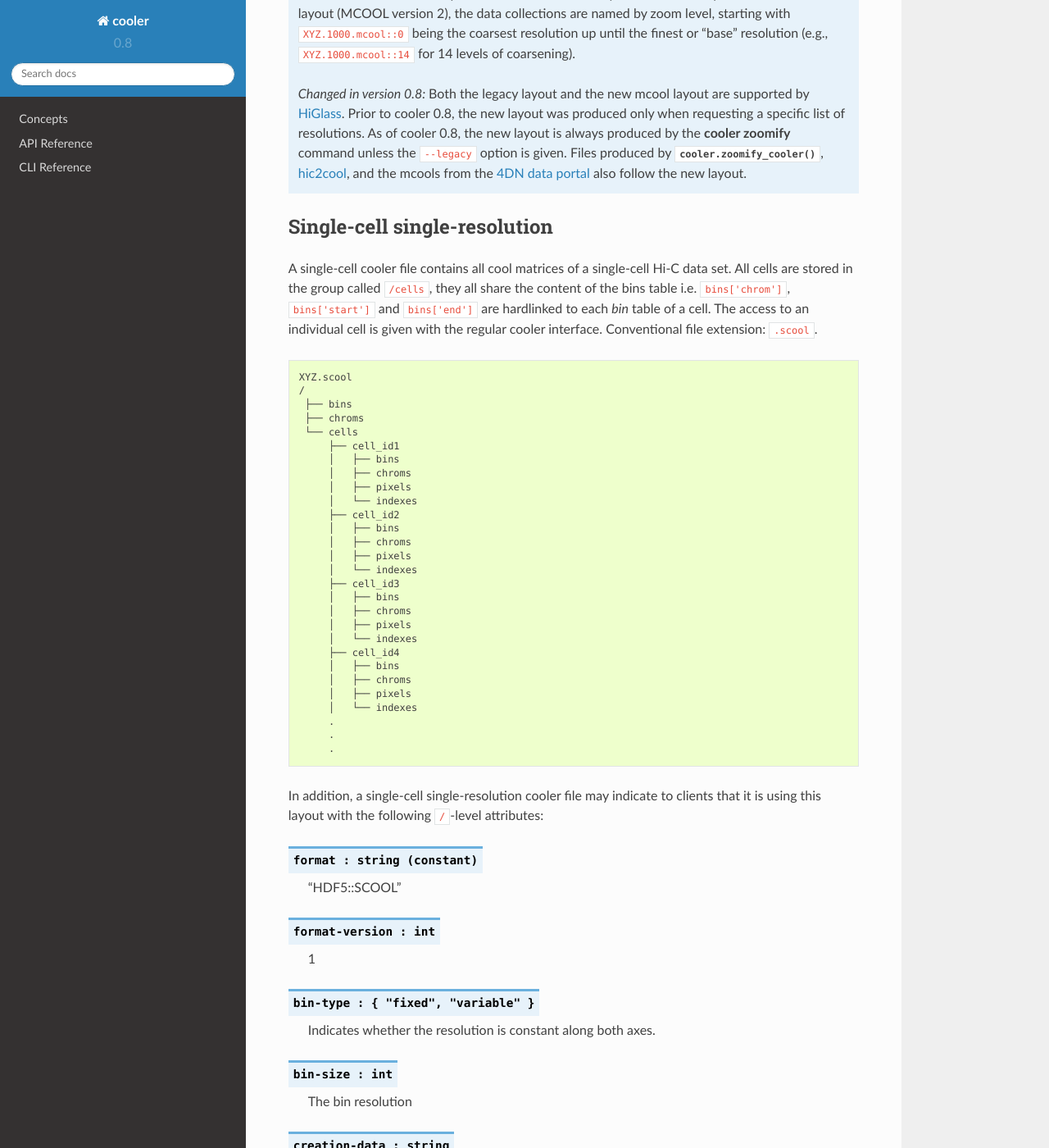
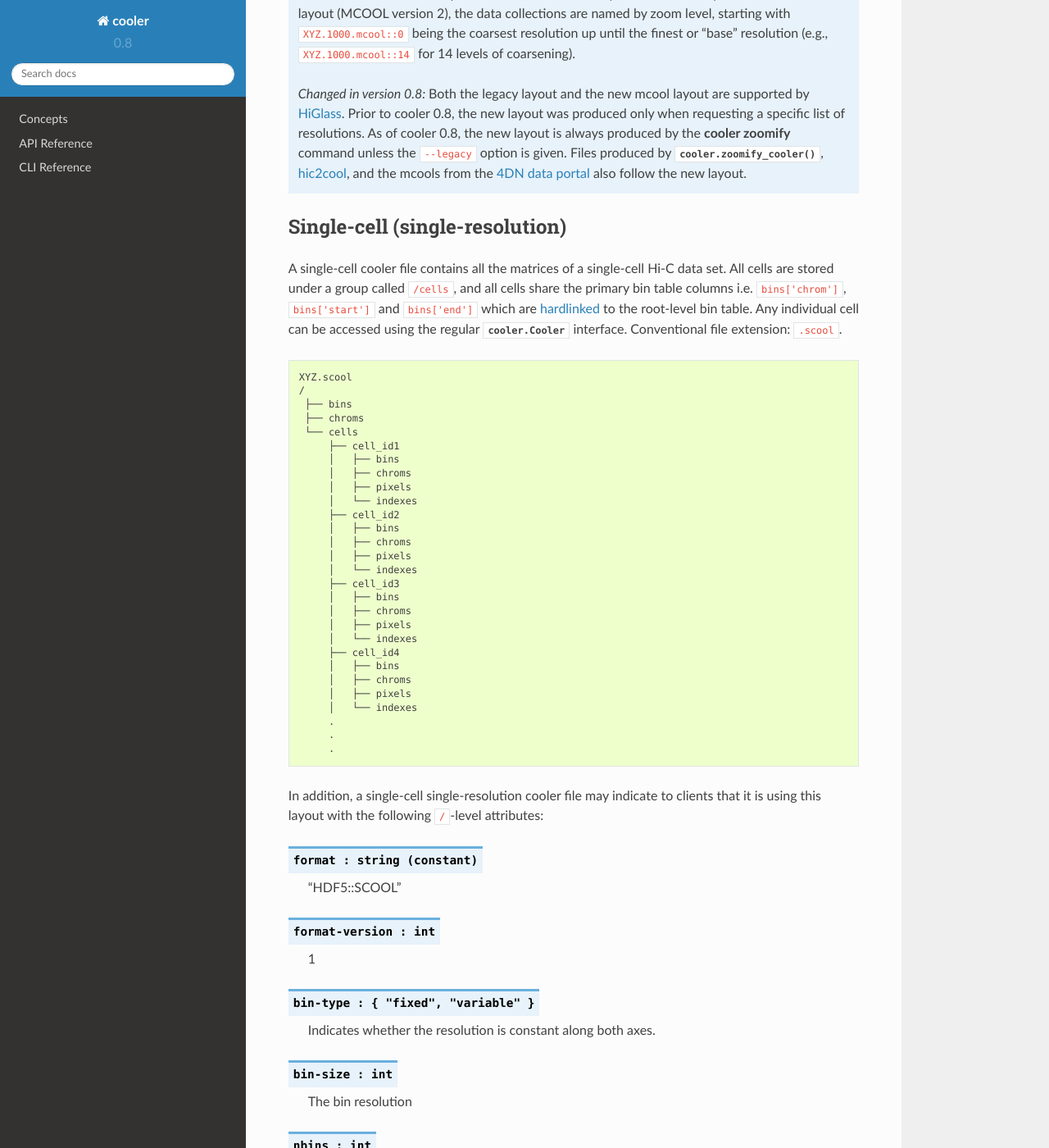
Before and after one commit to open2c/cooler, a Sphinx documentation site: the page built from docs/schema_v3.rst, in a window 1280 px wide and 1400 px high, scrolled down 6850 px. Shown: the whole window at 82% size. Built offline with Sphinx 7.4.7 and the Read the Docs theme 2.0.0, drawn with Linux system fonts in a browser that asks for light colours; pages that are not in the unit, such as notebooks, are missing from menus; some of the changed text lies outside the part shown.

Commit message:
Update docs

```diff
--- a/docs/conf.py
+++ b/docs/conf.py
@@ -126,7 +126,7 @@
     ".md": "markdown",
 }
 
-source_parsers = {".md": "recommonmark.parser.CommonMarkParser"}
+# source_parsers = {".md": "recommonmark.parser.CommonMarkParser"}
 
 # The name of the Pygments (syntax highlighting) style to use.
 pygments_style = "sphinx"
--- a/docs/schema_v3.rst
+++ b/docs/schema_v3.rst
@@ -282,11 +282,11 @@
 
 
 
-Single-cell single-resolution
------------------------------
+Single-cell (single-resolution)
+-------------------------------
 
-A single-cell cooler file contains all cool matrices of a single-cell Hi-C data set. All cells are stored in the group called ``/cells``, they all share the content of the bins table
-i.e. ``bins['chrom']``, ``bins['start']`` and ``bins['end']`` are hardlinked to each `bin` table of a cell. The access to an individual cell is given with the regular cooler interface.
+A single-cell cooler file contains all the matrices of a single-cell Hi-C data set. All cells are stored under a group called ``/cells``, and all cells share the primary bin table columns
+i.e. ``bins['chrom']``, ``bins['start']`` and ``bins['end']`` which are `hardlinked <http://docs.h5py.org/en/stable/high/group.html#hard-links>`_ to the root-level bin table. Any individual cell can be accessed using the regular :class:`cooler.Cooler` interface.
 Conventional file extension: ``.scool``.
 
 ::
@@ -338,34 +338,14 @@
 
     The bin resolution
 
-.. describe:: creation-data : string
-
-    The date the scool file was created
-
-.. describe:: format-url : string
-
-    A URL with the source code and document
-
-.. describe:: generated-by : string
-
-    The software that was used to create this scool file
-
-.. describe:: genome-assembly : string
-
-    The genome assembly
-
-.. describe:: metadata : string
-
-    Additional metadata
-
 .. describe:: nbins : int
 
     The number of bins
 
+.. describe:: nchroms : int
+
+    The number of chromosomes of the cells
+
 .. describe:: ncells : int
 
     The number of stored cells
-
-.. describe:: nchroms : int
-
-    The number of chromosomes of the cells
```
